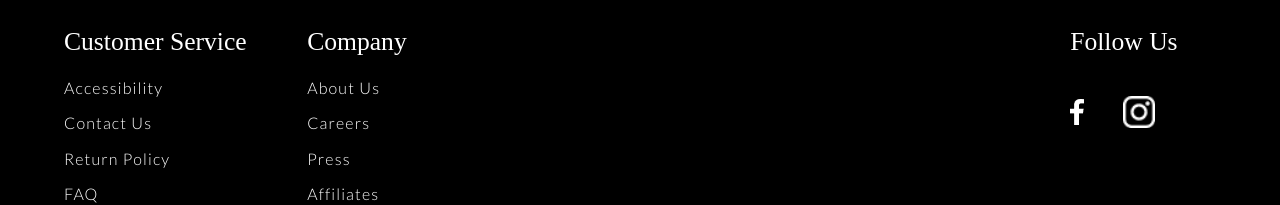
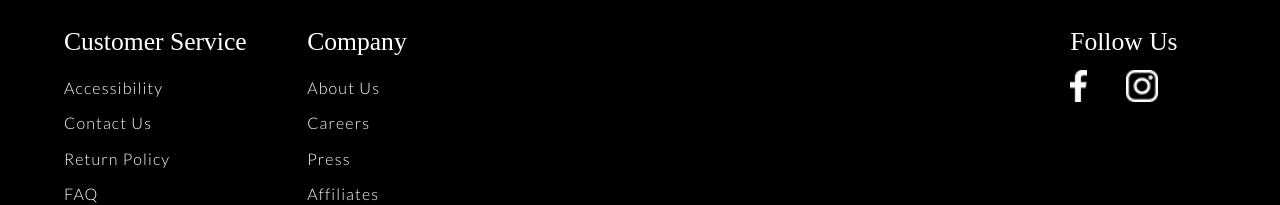
Before and after one commit to martinclason123/DYODE, a React (Create React App) app: page / in a window 1280 px wide. Shown: the part 3366-3571 px from the top of the page. Built offline with nearby package versions, Linux system fonts and the light colour scheme; a web font is replaced by a local one.

Commit message:
fixed socials links

```diff
--- a/src/Snippets/Socials/Socials.jsx
+++ b/src/Snippets/Socials/Socials.jsx
@@ -5,7 +5,11 @@ const Socials = ({ twitter }) => {
     <ul className="footer__socials-container">
       <li>
         <a href="#/">
-          <img src={icons.Facebook} alt="facebook" />
+          <img
+            className="footer__social-img"
+            src={icons.Facebook}
+            alt="facebook"
+          />
         </a>
       </li>
       <li>
--- a/src/components/Footer/Footer.jsx
+++ b/src/components/Footer/Footer.jsx
@@ -19,7 +19,7 @@ const Footer = () => {
           <h1>{footerData.columnC.title}</h1>
         </div>
 
-        <Socials />
+        <Socials twitter={true} />
       </div>
       <div className="footer__container-desktop">
         <div className="footer__desktop-links">
--- a/src/components/Footer/Footer.scss
+++ b/src/components/Footer/Footer.scss
@@ -60,7 +60,6 @@
 .footer__socials-container {
   display: flex;
   gap: 2em;
-  padding-top: 2vw;
 }
 
 @media (min-width: 600px) {
@@ -84,6 +83,7 @@
   }
   .footer__social-img {
     height: 2.5vw;
+    max-height: 2rem;
   }
   .footer__socials-icons h1 {
     font-size: 2vw;
```
